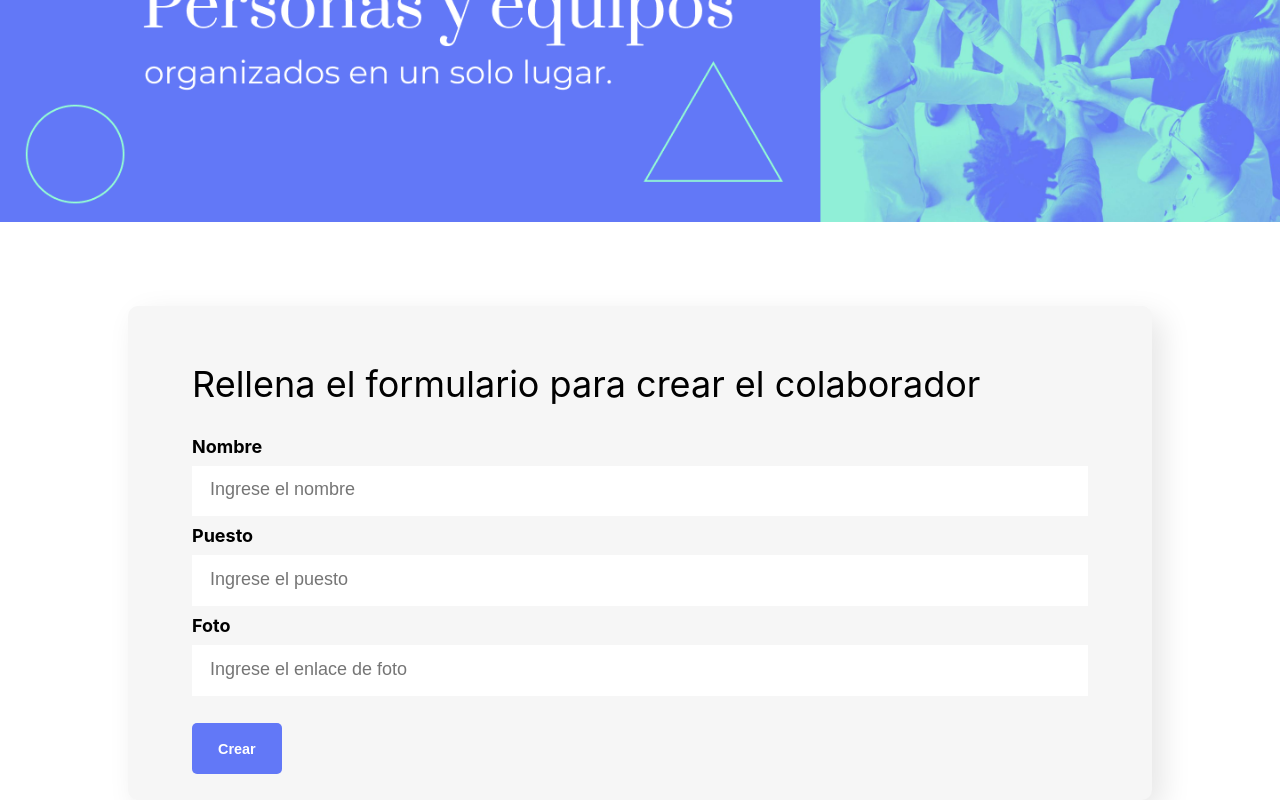
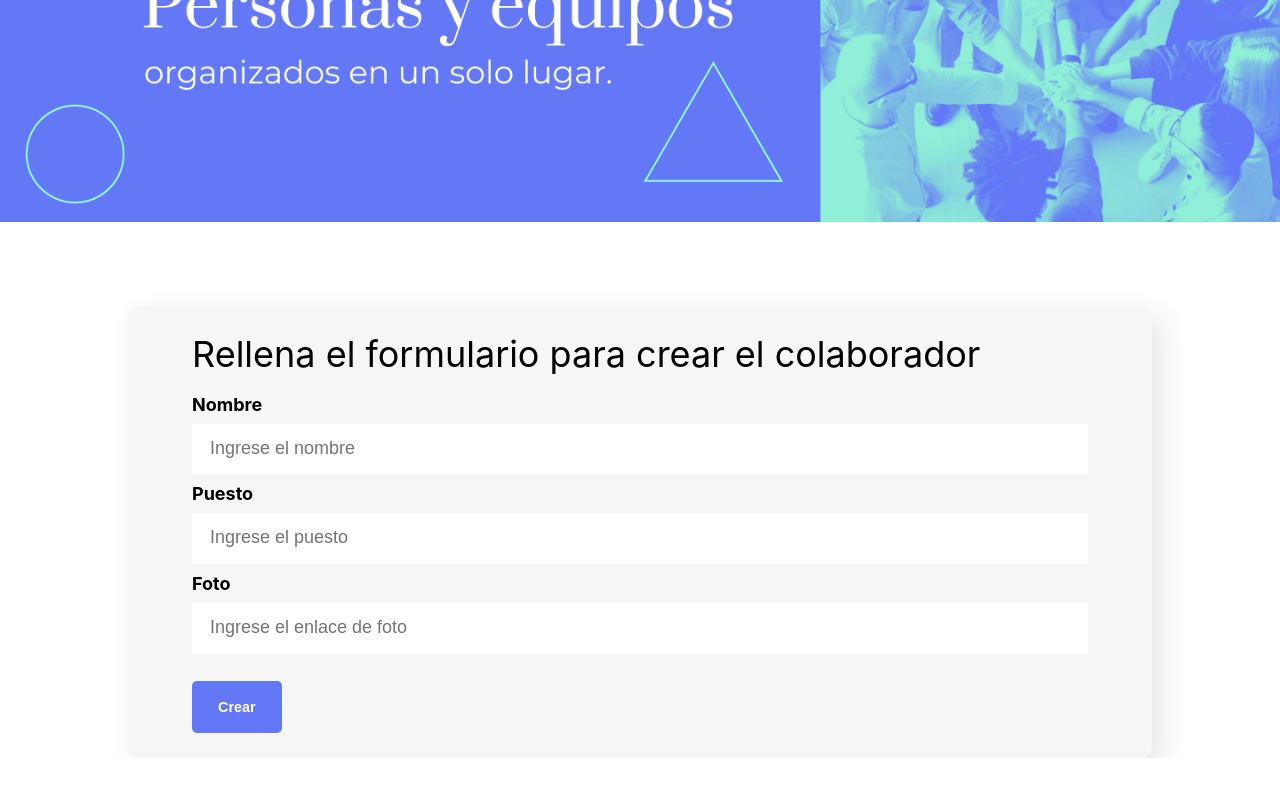
Before and after one commit to jarher/aluraOrg, a React (Create React App) app in the folder client/: page / in a window 1280 px wide. Shown: the part 272-1072 px from the top of the page. After the commit the page ends 1030 px from the top, so only its background shows below. Built offline with nearby package versions, Linux system fonts and the light colour scheme.

Commit message:
ajustes de estilos en formulario

```diff
--- a/client/public/index.html
+++ b/client/public/index.html
@@ -24,7 +24,7 @@
       work correctly both with client-side routing and a non-root public URL.
       Learn how to configure a non-root public URL by running `npm run build`.
     -->
-    <title>React App</title>
+    <title>org</title>
   </head>
   <body>
     <noscript>You need to enable JavaScript to run this app.</noscript>
--- a/client/src/components/Form/form.css
+++ b/client/src/components/Form/form.css
@@ -15,16 +15,18 @@
 .form__title{
     font-size: 2rem;
     font-weight: 400;
+    margin-bottom: 2%;
 }
 
 .form__button{
     background-color:#6278F7;
     color: white;
-    padding: 2%;
+    padding:2%;
     width: 10%;
     border: none;
     border-radius: 5px;
     margin-top: 2%;
     font-size: 0.8rem;
     font-weight: 600;
+    cursor: pointer;
 }
--- a/client/src/index.css
+++ b/client/src/index.css
@@ -1,16 +1,20 @@
-html{
+html {
   font-size: 18px;
 }
-body {
+body,
+h1,
+h2 {
   margin: 0;
   padding: 0;
-  font-family: -apple-system, BlinkMacSystemFont, 'Segoe UI', 'Roboto', 'Oxygen',
-    'Ubuntu', 'Cantarell', 'Fira Sans', 'Droid Sans', 'Helvetica Neue',
+}
+body {
+  font-family: -apple-system, BlinkMacSystemFont, "Segoe UI", "Roboto", "Oxygen",
+    "Ubuntu", "Cantarell", "Fira Sans", "Droid Sans", "Helvetica Neue",
     sans-serif;
   -webkit-font-smoothing: antialiased;
   -moz-osx-font-smoothing: grayscale;
 }
-img{
+img {
   width: 100%;
   height: auto;
 }
```
